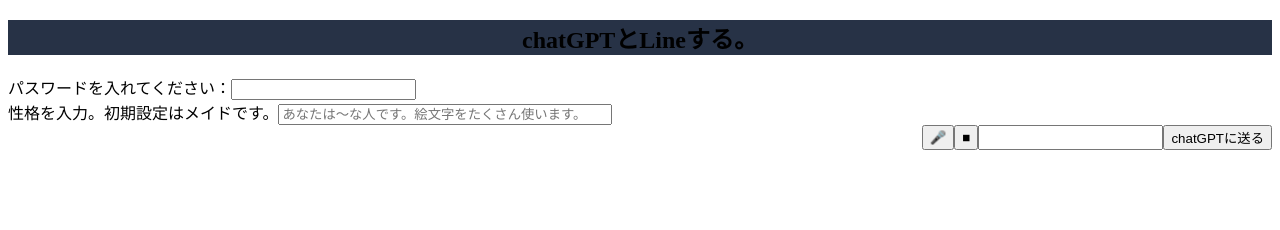
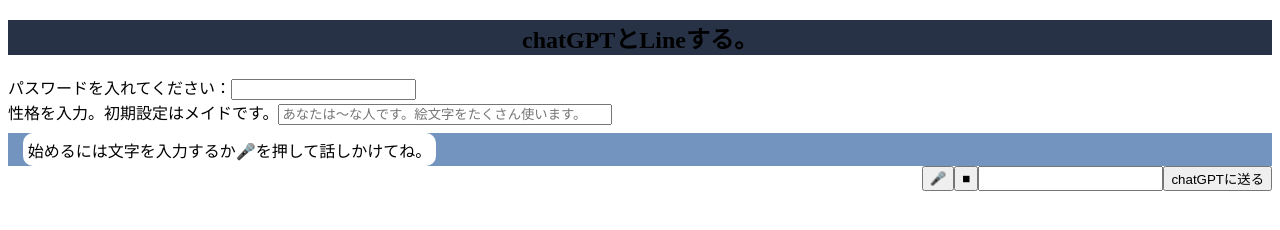
Before and after one commit to Masaruma/Masamasa.line1, a plain HTML site: page index.html in a window 1280 px wide. Drawn offline with nearby package versions, Linux system fonts and the light colour scheme.

Commit message:
Update index.html

```diff
--- a/index.html
+++ b/index.html
@@ -20,6 +20,7 @@
     <div class="gptoutput">パスワードを入れてください：<input type="text" name="pass" id="pass"></div>
       <div class="character">性格を入力。初期設定はメイドです。<input type="text" name="character" id="character" placeholder="あなたは～な人です。絵文字をたくさん使います。"></div>
     <div id="Line">
+      <div class="gptResponse">始めるには文字を入力するか🎤を押して話しかけてね。</div>
     </div>
 
     <div id="user-click">
```
